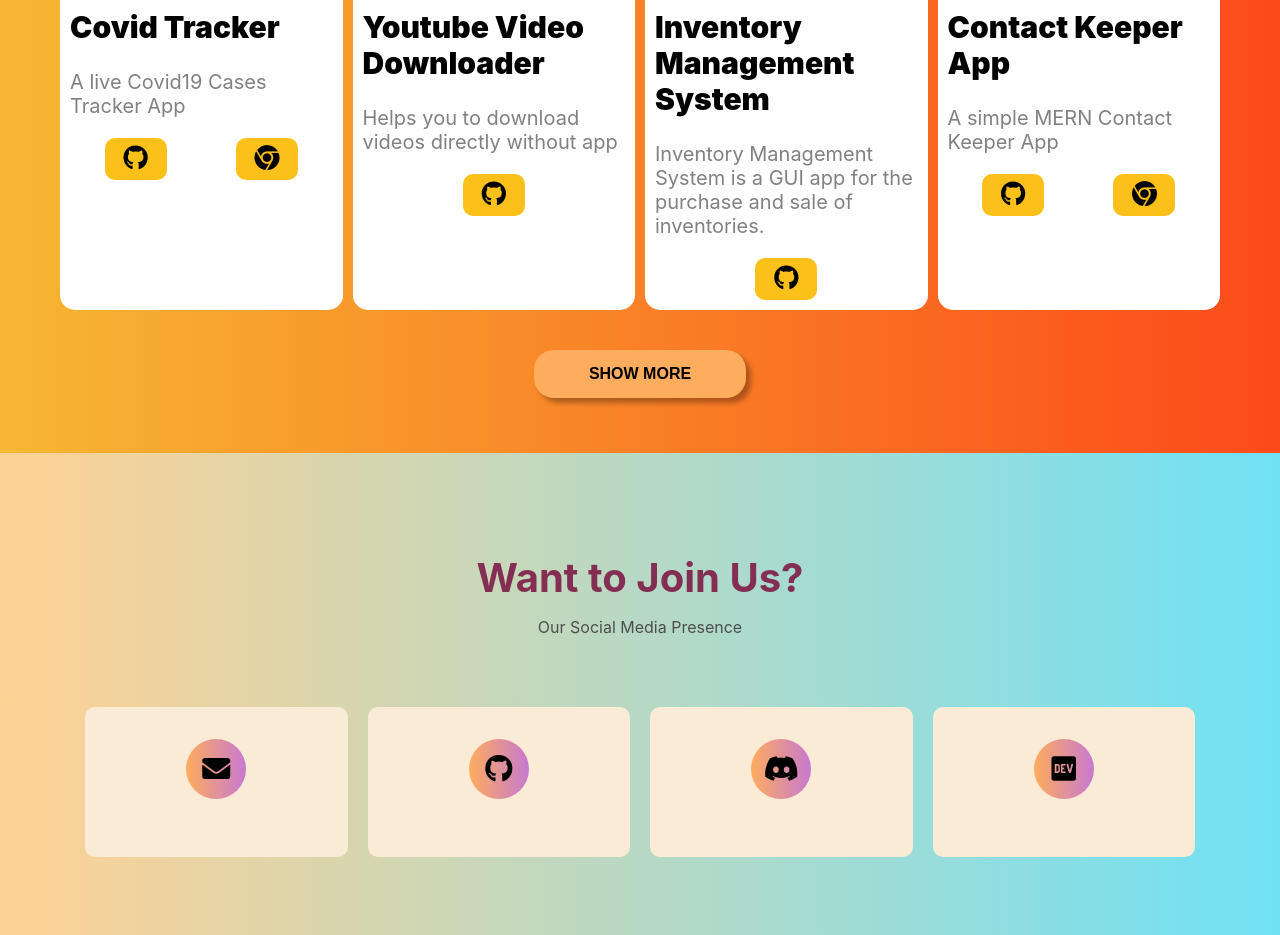
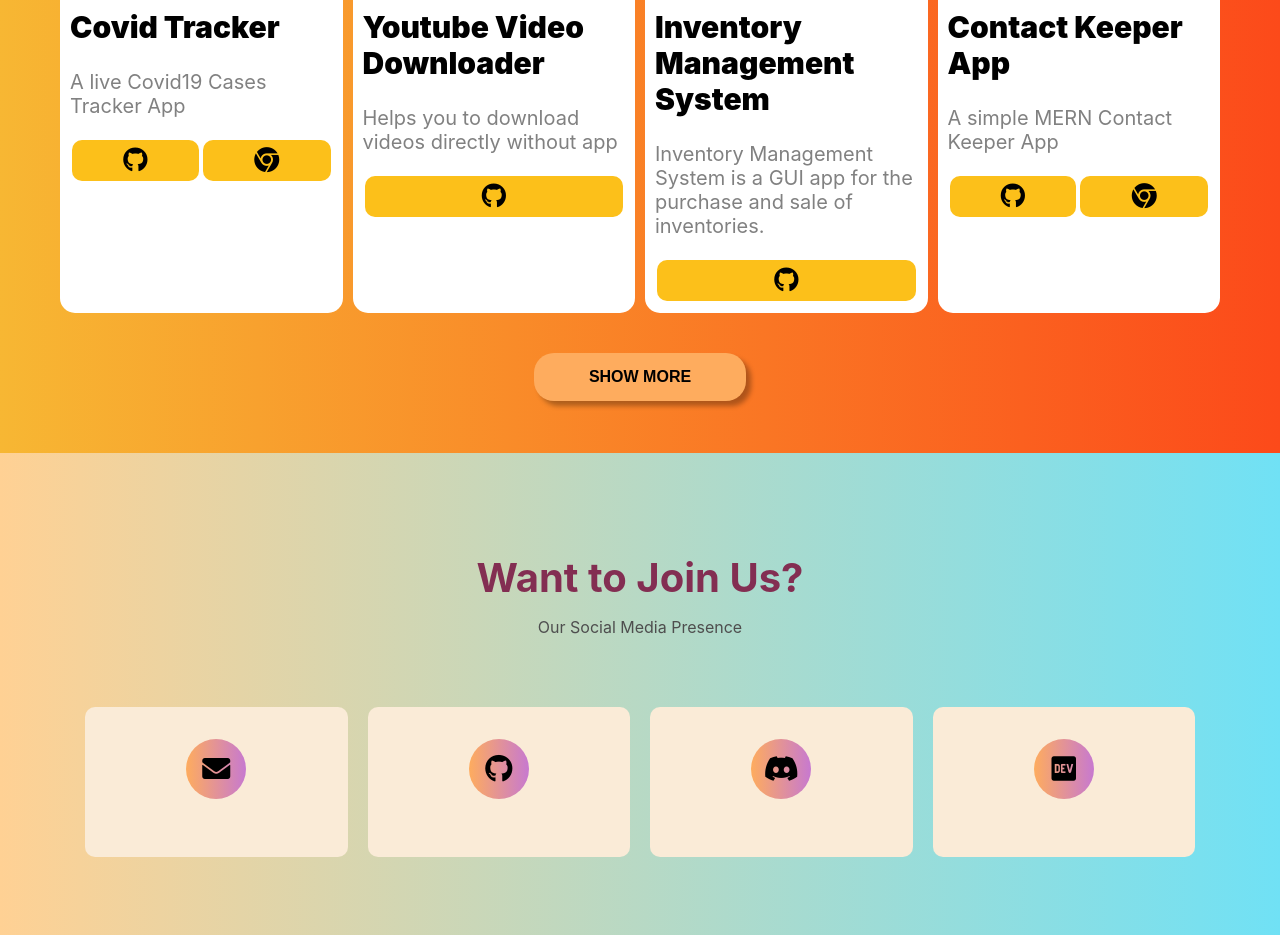
Before and after one commit to For-Community/forCommunity-official-website, a React (Create React App) app: page / in a window 1280 px wide. Shown: the part 2600-3535 px from the top of the page. Built offline with nearby package versions, Linux system fonts and the light colour scheme.

Commit message:
Edted css

```diff
--- a/src/App.css
+++ b/src/App.css
@@ -339,12 +339,11 @@ body {
 
 .project-section .project-items .project-item .inner .info .social-links a {
   display: inline-block;
-  height: 42px;
-  width: 62px;
   background-color: #fcc01a;
   color: #000;
   border-radius: 10px;
-  margin: auto;
+  margin: 2px;
+  flex-grow: 1;
   text-align: center;
   line-height: 41px;
   font-size: 25px;
```
